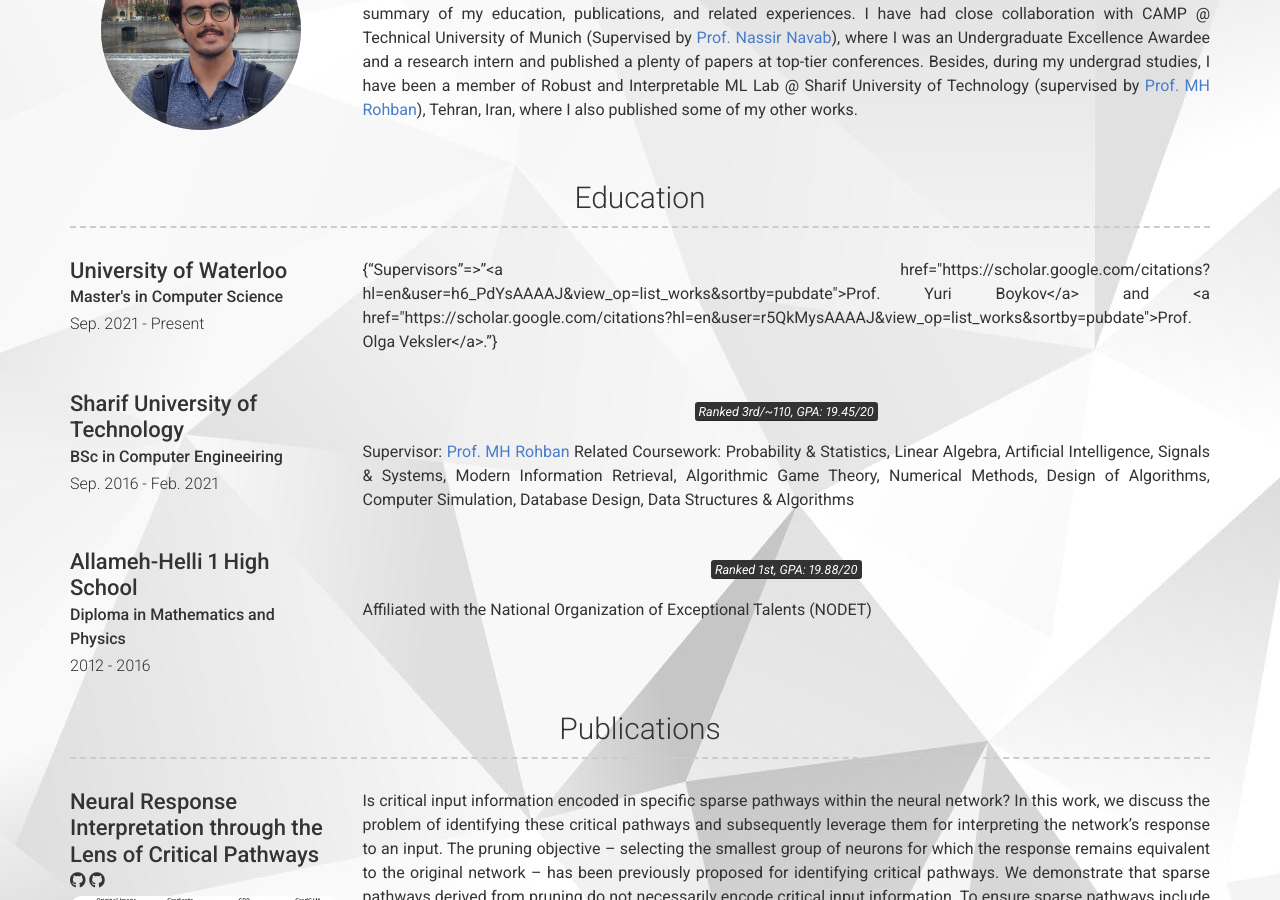
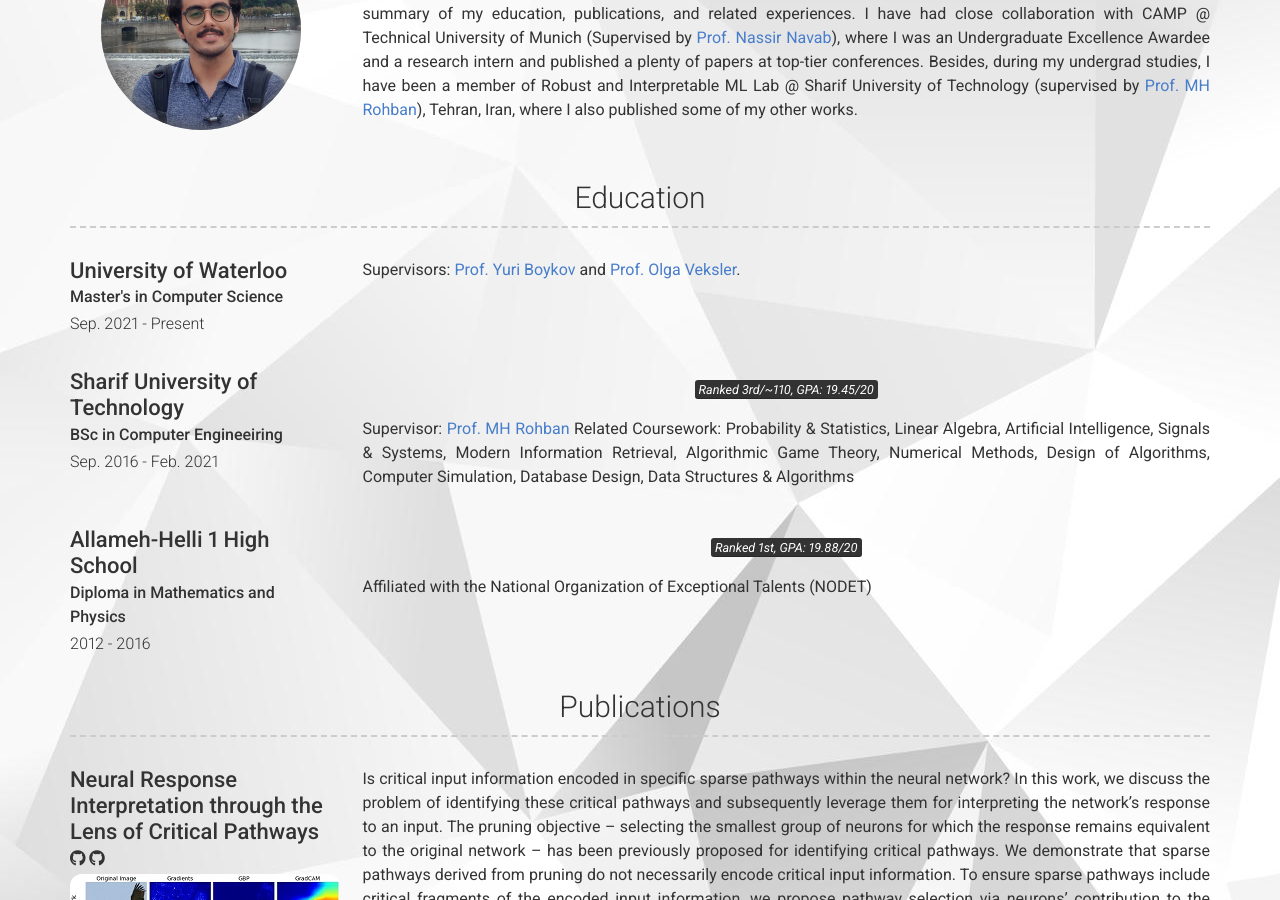
Before and after one commit to Soroosh-Bsl/soroosh-bsl.github.io, a Jekyll site: the page built from index.md, in a window 1280 px wide and 900 px high, scrolled down 349 px. Built offline with Jekyll 4.4.1, drawn with Linux system fonts in a browser that asks for light colours; nearby versions of some CDN libraries; a style sheet for code colours, icons or effects is not loaded; some of the changed text lies outside the part shown.

Commit message:
update oct 2021 2

```diff
--- a/_config.yml
+++ b/_config.yml
@@ -73,8 +73,9 @@
         title: University of Waterloo
         sub_title: Master's in Computer Science
         caption: Sep. 2021 - Present
-        description:
-            Supervisors: <a href="https://scholar.google.com/citations?hl=en&user=h6_PdYsAAAAJ&view_op=list_works&sortby=pubdate">Prof. Yuri Boykov</a> and <a href="https://scholar.google.com/citations?hl=en&user=r5QkMysAAAAJ&view_op=list_works&sortby=pubdate">Prof. Olga Veksler</a>.
+        description: |
+            Supervisors: <a href="https://scholar.google.com/citations?hl=en&user=h6_PdYsAAAAJ&view_op=list_works&sortby=pubdate">Prof. Yuri Boykov</a>
+            and <a href="https://scholar.google.com/citations?hl=en&user=r5QkMysAAAAJ&view_op=list_works&sortby=pubdate">Prof. Olga Veksler</a>.
       - layout: top-left
         title: Sharif University of Technology
         sub_title: BSc in Computer Engineeiring
@@ -160,7 +161,7 @@
           <span style="color:#006400"> Ashkan Khakzar, <strong>Soroosh Baselizadeh</strong> and Nassir Navab </span>
 
           <span style="color:#000099"> International Conference on Machine Learning (<mark>ICML</mark>) 2020 - Workshop on Human Interpretability in ML (<mark>WHI</mark>)
-          [<a href="https://arxiv.org/abs/2012.00362">arXiv</a>][<a href="https://drive.google.com/file/d/1lKd1bciGkeh1y6fjwJlUpToD1eJyzap5/view?usp=sharing">Full Proceedings of Vsenue</a>]</span>
+          [<a href="https://arxiv.org/abs/2012.00362">arXiv</a>][<a href="https://drive.google.com/file/d/1lKd1bciGkeh1y6fjwJlUpToD1eJyzap5/view?usp=sharing">Full Proceedings of the Venue</a>]</span>
 
 
       #- layout: left
```
